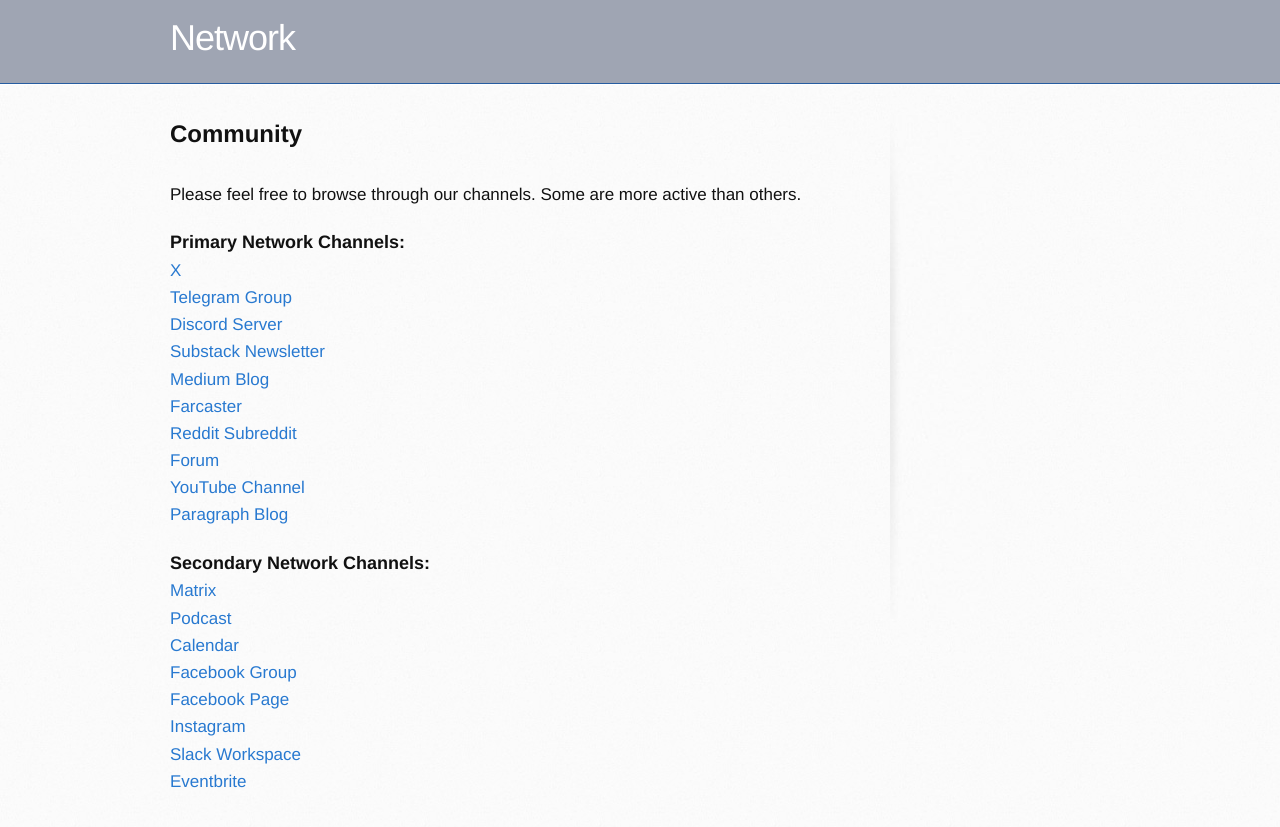
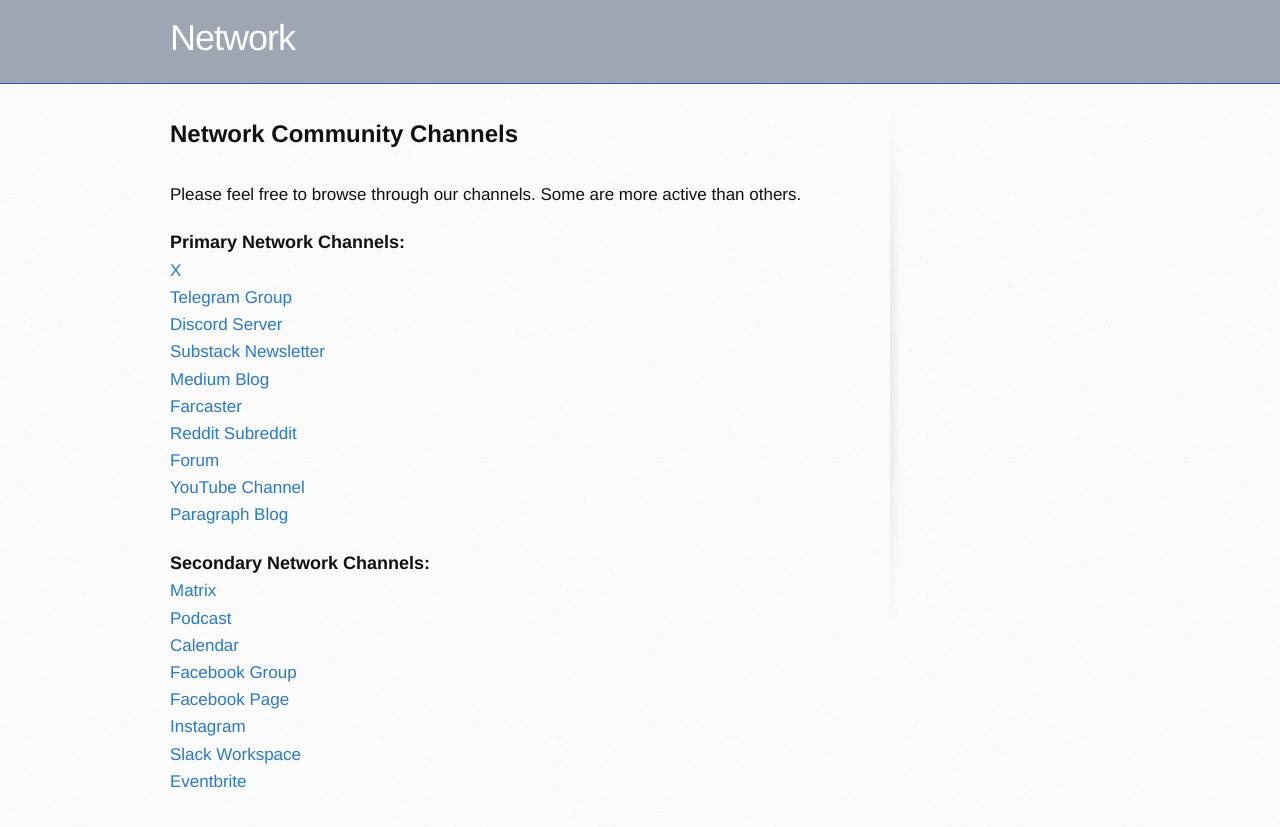
Before and after one commit to networkf/network.github.io, a Jekyll site: the page built from community.md, in a window 1280 px wide. Shown: the top 827 px of the page. Built offline with Jekyll 4.4.1, drawn with Linux system fonts in a browser that asks for light colours; some web fonts are replaced; our own code applies the rules of GitHub Pages for plain Markdown files; the repository's description, which GitHub fills in, is left out.

Commit message:
Update community.md

```diff
--- a/community.md
+++ b/community.md
@@ -5,7 +5,7 @@ layout: default
 <link rel="shortcut icon" type="image/png" href="/favicon.png">
 </head>
 ---
-<b><font size="5">Community</font></b>
+<b><font size="5">Network Community Channels</font></b>
 <br>
 <br>
 Please feel free to browse through our channels. Some are more active than others.
```
